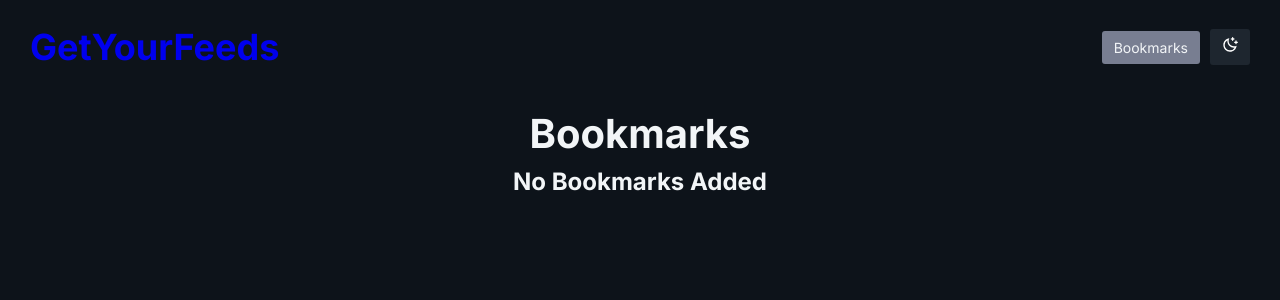
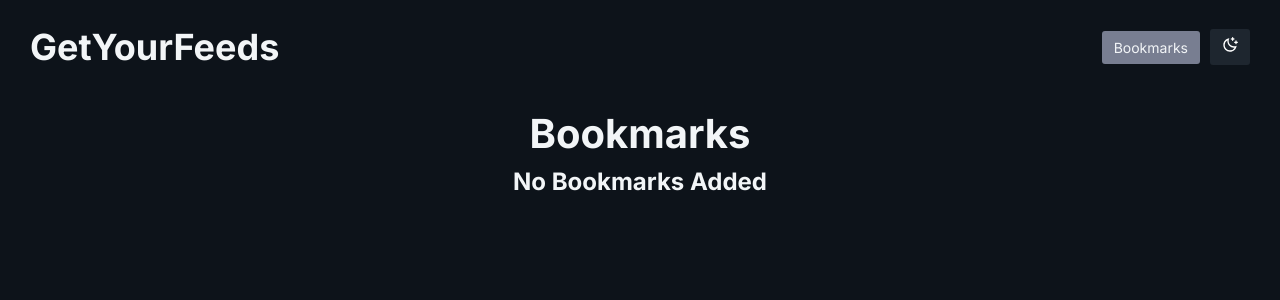
Before and after one commit to Uvacoder/uva-getmyfeeds-4303, a React (Create React App) app: page /bookmarks in a window 1280 px wide. Shown: the top 300 px of the page. Built offline with nearby package versions, Linux system fonts and the light colour scheme.

Commit message:
story id created using guid. fixed anchor links colors

```diff
--- a/src/components/Header.jsx
+++ b/src/components/Header.jsx
@@ -27,10 +27,8 @@ const StyledHeading = styled(Link)`
   font-size: 36px;
   font-weight: ${(p) => p.theme.fontWeights.bold};
   text-decoration: none;
-  :visited {
-    color: inherit;
-  }
-  :active {
+  :visited,
+  :link {
     color: inherit;
   }
 
--- a/src/components/ListItem.jsx
+++ b/src/components/ListItem.jsx
@@ -3,13 +3,14 @@ import { Link } from "react-router-dom";
 import { BookmarkButton } from "./BookmarkButton";
 
 const ListItem = ({ item, handleClick }) => {
-  const { title, author, thumbnail } = item;
+  const { title, author, thumbnail, guid } = item;
+  const storyID = guid.split("/p/")[1];
   return (
     <Wrapper>
       <RowFlex>
         <StyledImage src={thumbnail} alt={title} />
         <section>
-          <Heading onClick={handleClick} to={`/story/1`}>
+          <Heading onClick={handleClick} to={`/story/${storyID}`}>
             {title}
           </Heading>
           <SubText>{author}</SubText>
@@ -51,7 +52,8 @@ const Heading = styled(Link)`
   text-decoration: none;
   cursor: pointer;
 
-  :visited {
+  :visited,
+  :link {
     color: inherit;
   }
 `;
```
Also changed, not shown: 1 other file (tests, documents, lock files or other folders).
